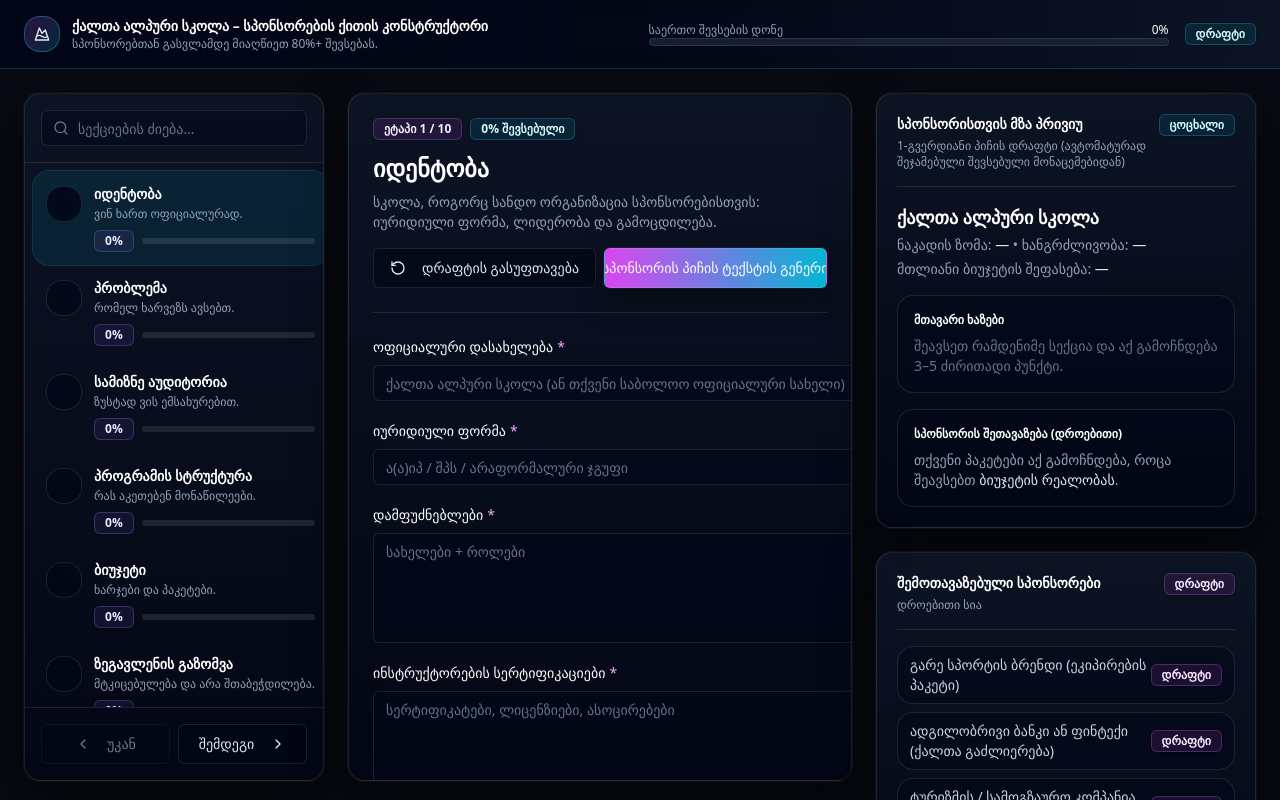
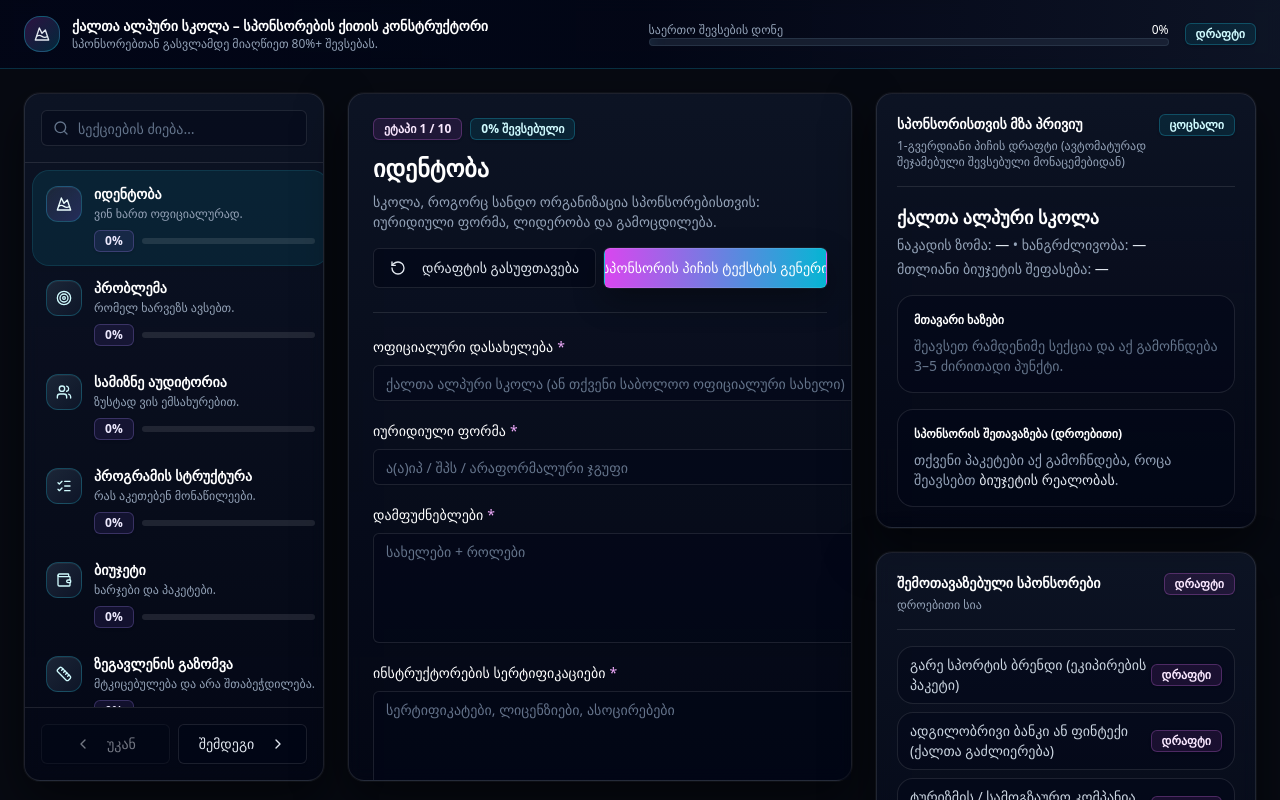
Before and after one commit to ana-kobakhidze/was-sponsor-kit, a React (Vite) app: page / in a window 1280 px wide. Shown: the top 800 px of the page. Built offline with nearby package versions, Linux system fonts and the light colour scheme.

Commit message:
Improve step icon chip contrast to avoid hole-like appearance

```diff
--- a/src/WomenAlpineSponsorKitBuilder.tsx
+++ b/src/WomenAlpineSponsorKitBuilder.tsx
@@ -1072,8 +1072,8 @@ export default function WomenAlpineSponsorKitBuilder() {
                         <div className="flex items-start gap-3">
                           <div
                             className={cx(
-                              "mt-0.5 grid h-9 w-9 place-items-center rounded-2xl border border-white/10 bg-slate-950/60",
-                              isActive && "bg-slate-950/80"
+                              "mt-0.5 grid h-9 w-9 place-items-center rounded-xl border border-cyan-400/25 bg-gradient-to-br from-slate-800/90 to-slate-900/90 text-cyan-100 shadow-[inset_0_1px_0_rgba(255,255,255,0.05)]",
+                              isActive && "border-cyan-300/45 from-cyan-500/20 to-violet-500/20 text-cyan-50"
                             )}
                           >
                             {stepIconMap[s.key]}
@@ -1149,8 +1149,8 @@ export default function WomenAlpineSponsorKitBuilder() {
                       <div className="flex items-start gap-3">
                         <div
                           className={cx(
-                            "mt-0.5 grid h-9 w-9 place-items-center rounded-2xl border border-white/10 bg-slate-950/60",
-                            isActive && "bg-slate-950/80"
+                            "mt-0.5 grid h-9 w-9 place-items-center rounded-xl border border-cyan-400/25 bg-gradient-to-br from-slate-800/90 to-slate-900/90 text-cyan-100 shadow-[inset_0_1px_0_rgba(255,255,255,0.05)]",
+                            isActive && "border-cyan-300/45 from-cyan-500/20 to-violet-500/20 text-cyan-50"
                           )}
                         >
                           {stepIconMap[s.key]}
```
